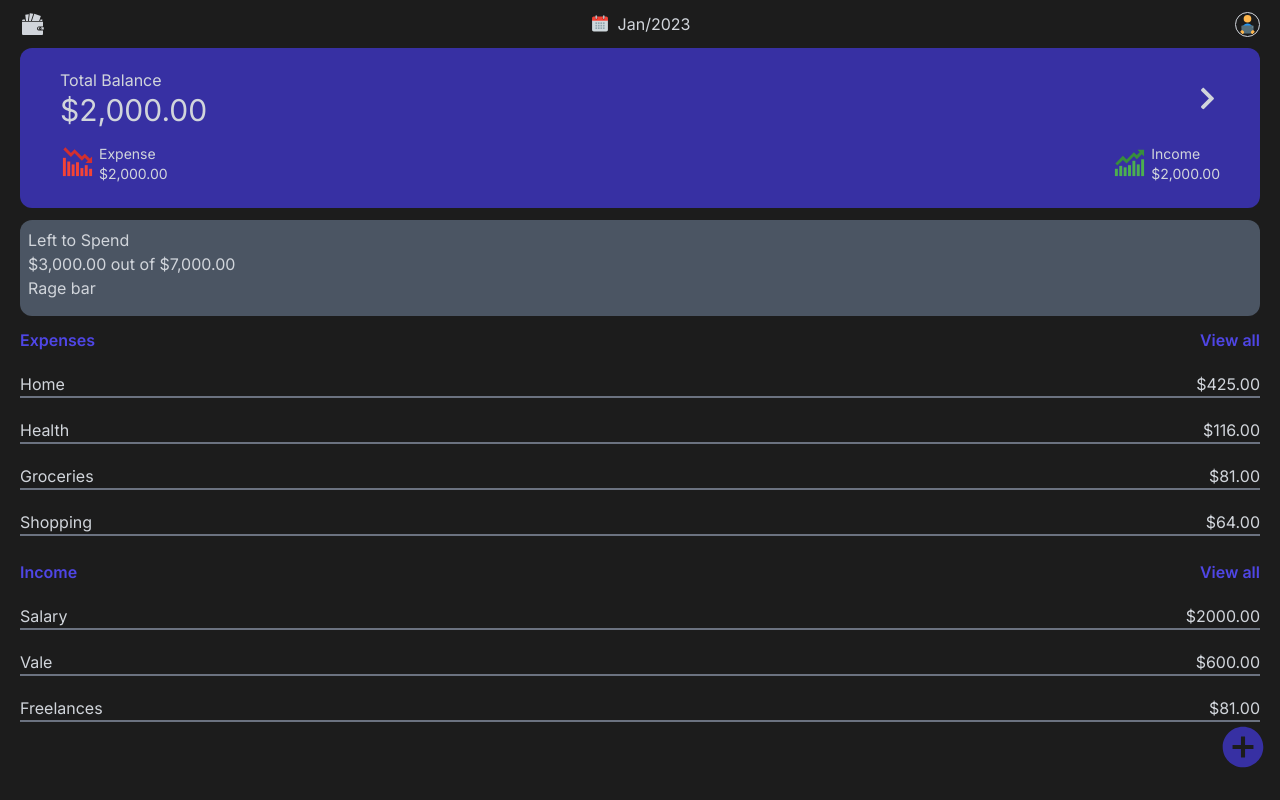
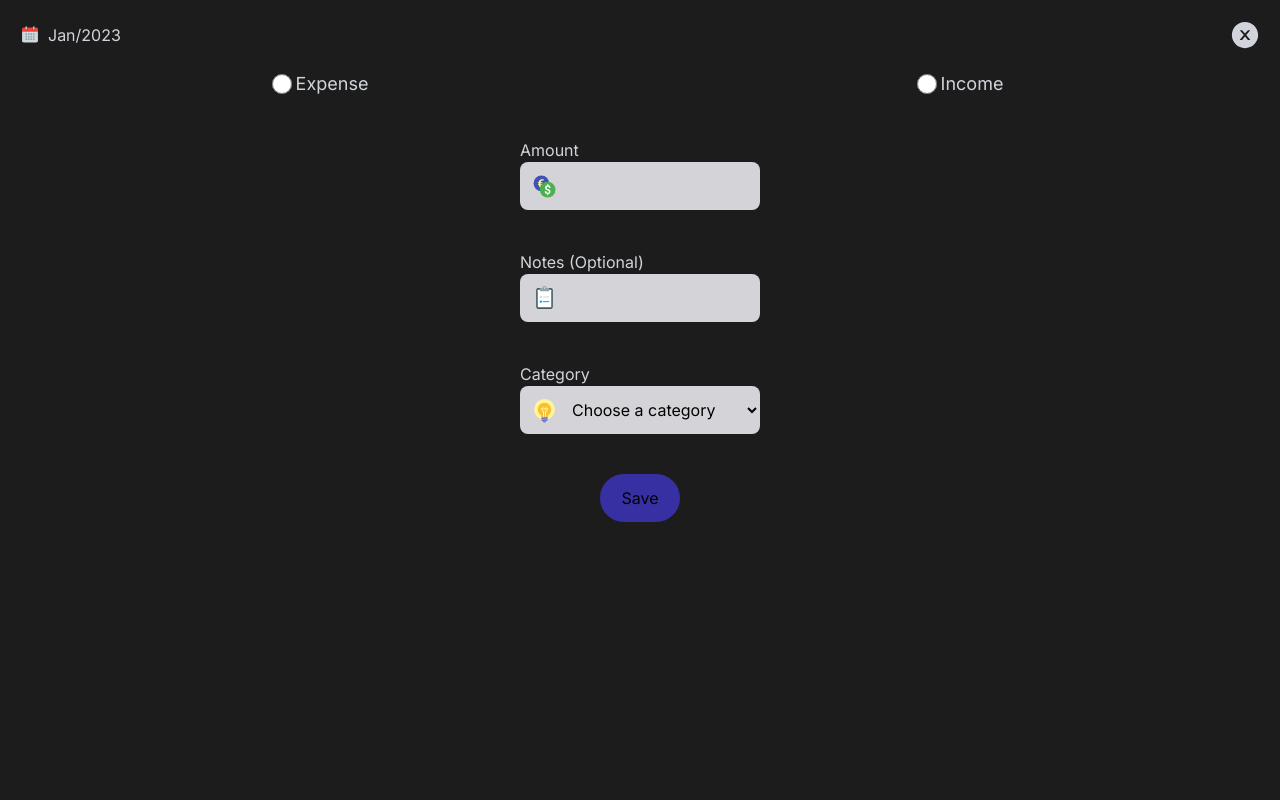
Before and after one commit to batistaerick/tcc, a Next.js app: page / in a window 1280 px wide. Both pictures are taken after a click on the icon 1243 px from the left and 747 px from the top of the page. Built offline with nearby package versions, Linux system fonts and the light colour scheme.

Commit message:
Creating the transaction screen

```diff
--- a/package.json
+++ b/package.json
@@ -11,6 +11,7 @@
     "build-storybook": "storybook build"
   },
   "dependencies": {
+    "@hookform/resolvers": "^3.1.0",
     "@types/node": "20.2.1",
     "@types/react": "18.2.6",
     "@types/react-dom": "18.2.4",
@@ -21,10 +22,12 @@
     "postcss": "^8.4.23",
     "react": "18.2.0",
     "react-dom": "18.2.0",
+    "react-hook-form": "^7.43.9",
     "react-icons": "^4.8.0",
     "storybook": "^7.0.12",
     "tailwindcss": "^3.3.2",
-    "typescript": "5.0.4"
+    "typescript": "5.0.4",
+    "zod": "^3.21.4"
   },
   "devDependencies": {
     "@storybook/addon-essentials": "^7.0.12",
--- a/src/components/AddButton.tsx
+++ b/src/components/AddButton.tsx
@@ -1,9 +1,22 @@
+'use client';
+import { useState } from 'react';
 import { IoMdAddCircle } from 'react-icons/io';
+import NewTransaction from './NewTransaction';
 
 export default function AddButton() {
+  const [isTransactionOpen, setIsTransactionOpen] = useState(false);
+
   return (
-    <div className="fixed bottom-4 right-0 p-3">
-      <IoMdAddCircle className="text-indigo-800 cursor-pointer" size={50} />
-    </div>
+    <>
+      <IoMdAddCircle
+        className="fixed bottom-4 right-0 p-3 text-indigo-800 cursor-pointer"
+        size={75}
+        onClick={() => setIsTransactionOpen(!isTransactionOpen)}
+      />
+      <NewTransaction
+        isOpen={isTransactionOpen}
+        setIsOpen={setIsTransactionOpen}
+      />
+    </>
   );
 }
--- /dev/null
+++ b/src/components/NewTransaction.tsx
@@ -0,0 +1,168 @@
+'use client';
+import { ChangeEvent, Dispatch, SetStateAction, useState } from 'react';
+import { AiFillCloseCircle } from 'react-icons/ai';
+import {
+  FcCalendar,
+  FcCurrencyExchange,
+  FcIdea,
+  FcSurvey,
+} from 'react-icons/fc';
+
+interface NewTransactionProps {
+  isOpen: boolean;
+  setIsOpen: Dispatch<SetStateAction<boolean>>;
+}
+
+export default function NewTransaction({
+  isOpen,
+  setIsOpen,
+}: NewTransactionProps) {
+  const [amountOrIncomeOption, setAmountOrIncomeOption] = useState('');
+  const [amount, setAmount] = useState('');
+  const [notes, setNotes] = useState('');
+  const [selectedCategory, setSelectedCategory] = useState('');
+
+  const handleAmountChange = ({
+    target: { value },
+  }: ChangeEvent<HTMLInputElement>) => {
+    const regex = /^[0-9\b]+$/;
+    if (value === '' || regex.test(value)) {
+      setAmount(value);
+    }
+  };
+
+  return (
+    <>
+      {isOpen && (
+        <div className="absolute h-screen w-screen z-20 bg-white">
+          <div className="h-screen dark:bg-dark-theme">
+            <div className="flex justify-between items-center">
+              <button className="flex items-center gap-2 mt-5 ml-5">
+                <FcCalendar size={20} />
+                Jan/2023
+              </button>
+              <AiFillCloseCircle
+                className="cursor-pointer mt-5 mr-5"
+                size={30}
+                onClick={() => setIsOpen(!isOpen)}
+              />
+            </div>
+            <form className="flex flex-col gap-10 mt-5" id="form">
+              <div className="grid grid-cols-2 place-items-center">
+                <div className="flex flex-row items-center gap-1">
+                  <input
+                    className="accent-indigo-800 w-5 h-5"
+                    id="expense"
+                    type="radio"
+                    value="EXPENSE"
+                    checked={amountOrIncomeOption === 'EXPENSE'}
+                    onChange={({ target: { value } }) =>
+                      setAmountOrIncomeOption(value)
+                    }
+                  />
+                  <label className="text-lg" htmlFor="expense">
+                    Expense
+                  </label>
+                </div>
+                <div className="flex flex-row items-center gap-1">
+                  <input
+                    className="accent-indigo-800 w-5 h-5"
+                    id="income"
+                    type="radio"
+                    value="INCOME"
+                    checked={amountOrIncomeOption === 'INCOME'}
+                    onChange={({ target: { value } }) =>
+                      setAmountOrIncomeOption(value)
+                    }
+                  />
+                  <label className="text-lg" htmlFor="income">
+                    Income
+                  </label>
+                </div>
+              </div>
+              <div className="flex justify-center items-center">
+                <div className="flex flex-col">
+                  <label htmlFor="amount">Amount</label>
+                  <div className="flex">
+                    <div className="flex justify-center items-center h-12 w-12 bg-zinc-300 text-black rounded-l-lg">
+                      <FcCurrencyExchange size={25} />
+                    </div>
+                    <input
+                      className="w-48 h-12 text-2xl rounded-r-lg bg-zinc-300 text-black focus:outline-none"
+                      id="amount"
+                      type="text"
+                      maxLength={13}
+                      value={amount}
+                      onChange={handleAmountChange}
+                    />
+                  </div>
+                </div>
+              </div>
+              <div className="flex justify-center items-center">
+                <div className="flex flex-col">
+                  <label htmlFor="notes">Notes (Optional)</label>
+                  <div className="flex">
+                    <div className="flex justify-center items-center h-12 w-12 bg-zinc-300 text-black rounded-l-lg">
+                      <FcSurvey size={25} />
+                    </div>
+                    <input
+                      className="w-48 h-12 rounded-r-lg bg-zinc-300 text-black focus:outline-none"
+                      id="notes"
+                      type="text"
+                      value={notes}
+                      onChange={({ target: { value } }) => setNotes(value)}
+                    />
+                  </div>
+                </div>
+              </div>
+              <div className="flex justify-center items-center">
+                <div className="flex flex-col">
+                  <label htmlFor="category">Category</label>
+                  <div className="flex">
+                    <div className="flex justify-center items-center h-12 w-12 bg-zinc-300 text-black rounded-l-lg">
+                      <FcIdea size={25} />
+                    </div>
+                    <select
+                      className="w-48 h-12 rounded-r-lg bg-zinc-300 text-black focus:outline-none"
+                      id="category"
+                      form="form"
+                      value={selectedCategory}
+                      onChange={({ target: { value } }) => {
+                        setSelectedCategory(value);
+                      }}
+                    >
+                      <option value="">Choose a category</option>
+                      <option className="bg-zinc-300" value="Food">
+                        Food
+                      </option>
+                      <option className="bg-zinc-300" value="Home">
+                        Home
+                      </option>
+                      <option className="bg-zinc-300" value="Car">
+                        Car
+                      </option>
+                      <option className="bg-zinc-300" value="Motorcycle">
+                        Motorcycle
+                      </option>
+                    </select>
+                  </div>
+                </div>
+              </div>
+              <div className="flex justify-center items-center">
+                <div className="flex flex-col">
+                  <button
+                    form="form"
+                    type="submit"
+                    className="bg-indigo-800 text-black h-12 w-20 rounded-full"
+                  >
+                    Save
+                  </button>
+                </div>
+              </div>
+            </form>
+          </div>
+        </div>
+      )}
+    </>
+  );
+}
```
Also changed, not shown: 1 other file (tests, documents, lock files or other folders).
